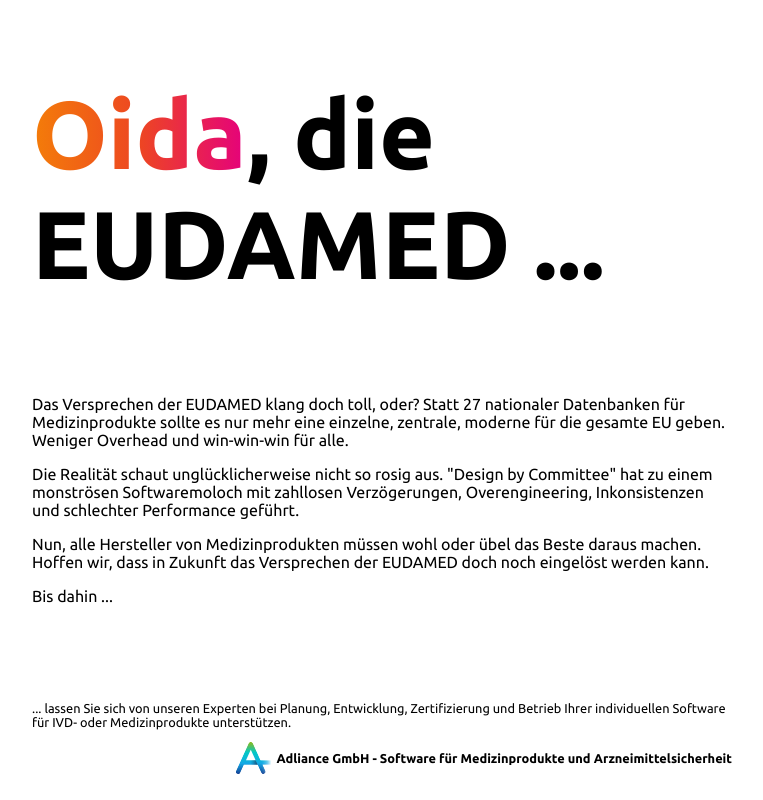
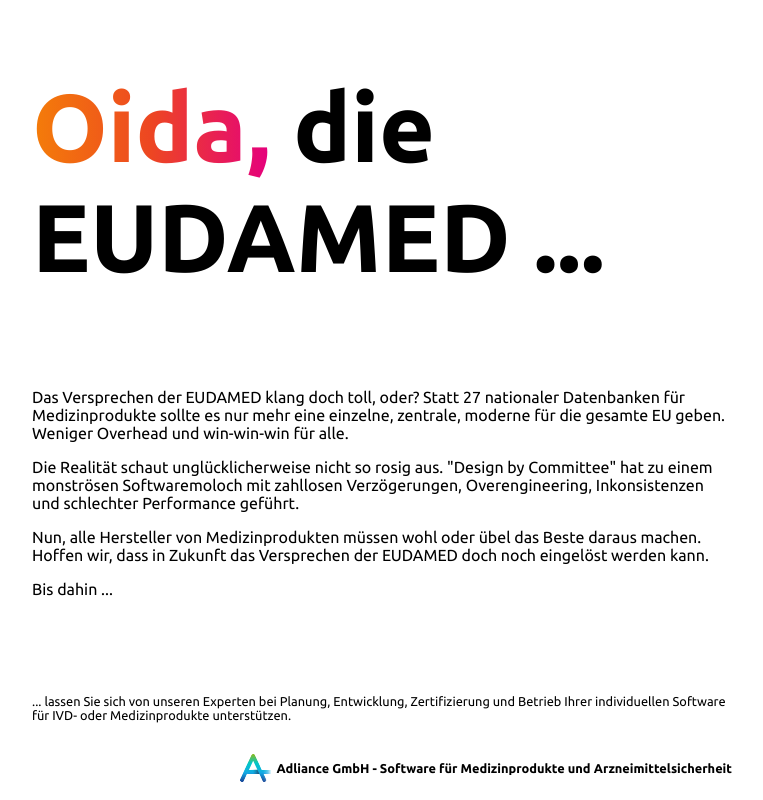
Before and after one commit to adliance/oidamed.at, a plain HTML site: page index.html in a window 1280 px wide. Shown: the whole page, without its empty margins (258-1021 px from the left). Drawn offline with Linux system fonts and the light colour scheme.

Commit message:
Some text and CSS changes.

```diff
--- a/index.html
+++ b/index.html
@@ -98,11 +98,12 @@
 
         p:nth-last-child(1) {
             text-align: right;
+            margin-top: 2rem;
 
             img {
-                height: 2rem;
+                height: 1.75rem;
                 display: inline-block;
-                margin-bottom: -.7rem;
+                margin-bottom: -.6rem;
             }
         }
 
@@ -136,7 +137,7 @@
 </head>
 <body>
 <main>
-    <h1><span class="text-gradient">Oida</span>, die EUDAMED ...</h1>
+    <h1><span class="text-gradient">Oida,</span> die EUDAMED ...</h1>
 
     <p>
         Das Versprechen der EUDAMED klang doch toll, oder? Statt 27 nationaler Datenbanken für Medizinprodukte sollte es
```
